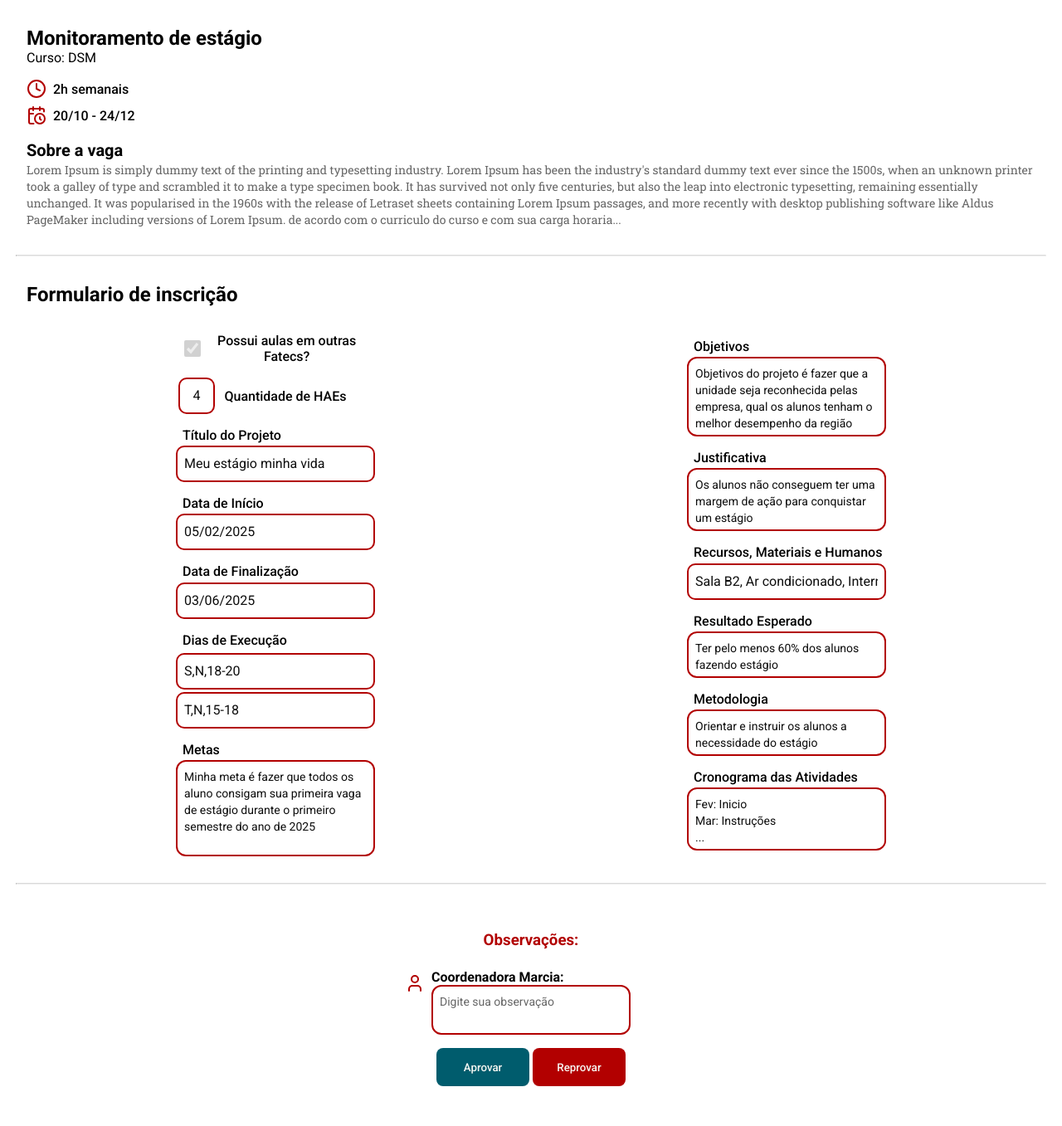
After one commit to DaniloAlvesantos/Fatec-PI-1, a PHP site: page /pages/admin/preview/inscricao.admin.html in a window 1280 px wide. The commit adds this page. Shown: the whole page at 83% size. Run offline with PHP 8.4, Linux system fonts and the light colour scheme.

Commit message:
edital admin almost done

```diff
--- a/src/pages/admin/painel.admin.html
+++ b/src/pages/admin/painel.admin.html
@@ -75,7 +75,7 @@
 
       <div class="cards-container">
         <div>
-          <a href="./me/inscricoes.html">
+          <a href="./inscricoes.admin.html">
             <div class="card-secondary">
               <h2>Inscrições</h2>
               <p>Visualize todas as inscrições</p>
--- /dev/null
+++ b/src/pages/admin/preview/inscricao.admin.html
@@ -0,0 +1,297 @@
+<!DOCTYPE html>
+<html lang="pt-br">
+  <head>
+    <meta charset="UTF-8" />
+    <meta name="viewport" content="width=device-width, initial-scale=1.0" />
+    <title>Inscrição | HAE Fatec Itapira</title>
+    <link rel="stylesheet" href="../../../styles/global.css" />
+    <link rel="stylesheet" href="../../../styles/components.css" />
+    <link rel="stylesheet" href="../../../styles/formulario.css" />
+    <script src="../../../components/state.js"></script>
+  </head>
+  <body>
+    <header-fatec
+      data-button-title="Voltar"
+      data-button-href="../painel.admin.html"
+    ></header-fatec>
+
+    <section id="hae-section">
+      <div id="hae-container">
+        <div>
+          <h1>Monitoramento de estágio</h1>
+          <p>Curso: DSM</p>
+        </div>
+        <div class="hae-container-header">
+          <span class="hae-container-header-info">
+            <img src="../../../public/icons/clock.svg" alt="" />
+            <p>2h semanais</p>
+          </span>
+          <span class="hae-container-header-info">
+            <img src="../../../public/icons/calendar-clock.svg" alt="" />
+            <p>20/10 - 24/12</p>
+          </span>
+        </div>
+      </div>
+
+      <div id="about-container">
+        <h3>Sobre a vaga</h3>
+        <p>
+          Lorem Ipsum is simply dummy text of the printing and typesetting
+          industry. Lorem Ipsum has been the industry's standard dummy text ever
+          since the 1500s, when an unknown printer took a galley of type and
+          scrambled it to make a type specimen book. It has survived not only
+          five centuries, but also the leap into electronic typesetting,
+          remaining essentially unchanged. It was popularised in the 1960s with
+          the release of Letraset sheets containing Lorem Ipsum passages, and
+          more recently with desktop publishing software like Aldus PageMaker
+          including versions of Lorem Ipsum. de acordo com o curriculo do curso
+          e com sua carga horaria...
+        </p>
+      </div>
+    </section>
+    <hr />
+    <section id="form-section">
+      <h2 class="form-title">Formulario de inscrição</h2>
+      <form id="form-subscription">
+        <div class="form-container">
+          <span class="checkfield">
+            <input
+              type="checkbox"
+              id="outras-fatecs"
+              name="outras-fatecs"
+              checked
+              disabled
+            />
+            <label for="outras-fatecs">Possui aulas em outras Fatecs?</label>
+          </span>
+
+          <span class="form-field-line">
+            <input
+              class="input-primary"
+              type="number"
+              id="quantidade-haes"
+              name="quantidade-haes"
+              max="10"
+              value="4"
+              disabled
+            />
+            <label for="quantidade-haes">Quantidade de HAEs</label>
+          </span>
+
+          <span class="form-field-column">
+            <label for="titulo-projeto">Título do Projeto</label>
+            <input
+              class="input-primary"
+              type="text"
+              id="titulo-projeto"
+              name="titulo-projeto"
+              placeholder="Nome do seu projeto"
+              value="Meu estágio minha vida"
+              disabled
+            />
+          </span>
+
+          <span class="form-field-column">
+            <label for="data-inicio">Data de Início</label>
+            <input
+              class="input-primary"
+              type="text"
+              id="data-inicio"
+              name="data-inicio"
+              value="05/02/2025"
+              disabled
+            />
+          </span>
+
+          <span class="form-field-column"
+            ><label for="data-finalizacao">Data de Finalização</label>
+            <input
+              class="input-primary"
+              type="text"
+              id="data-finalizacao"
+              name="data-finalizacao"
+              value="03/06/2025"
+              disabled
+          /></span>
+
+          <span class="form-field-column"
+            ><label>Dias de Execução</label>
+            <p class="error"></p>
+            <div id="container-inputs" class="form-field-column">
+              <input
+                class="input-primary"
+                type="text"
+                id="dia-execucao1"
+                name="dia-execucao"
+                autocomplete="off"
+                placeholder="Segunda, Noite, 17-19"
+                value="S,N,18-20"
+                disabled
+              />
+              <input
+                class="input-primary"
+                type="text"
+                id="dia-execucao2"
+                name="dia-execucao"
+                autocomplete="off"
+                placeholder="Segunda, Noite, 17-19"
+                value="T,N,15-18"
+                disabled
+              />
+            </div>
+          </span>
+
+          <span class="form-field-column">
+            <label for="metas">Metas</label>
+            <textarea
+              class="textarea-primary"
+              type="text"
+              id="metas"
+              name="metas"
+              placeholder="Diga suas metas"
+              disabled
+            >
+Minha meta é fazer que todos os aluno consigam sua primeira vaga de estágio durante o primeiro semestre do ano de 2025
+          </textarea
+            >
+          </span>
+        </div>
+
+        <div class="form-container">
+          <span class="form-field-column"
+            ><label for="objetivos">Objetivos</label>
+            <textarea
+              class="textarea-primary"
+              type="text"
+              id="objetivos"
+              name="objetivos"
+              placeholder="Diga seus objetivos"
+              disabled
+            >
+Objetivos do projeto é fazer que a unidade seja reconhecida pelas empresa, qual os alunos tenham o melhor desempenho da região</textarea
+            >
+          </span>
+
+          <span class="form-field-column"
+            ><label for="justificativa">Justificativa</label>
+            <textarea
+              class="textarea-primary"
+              type="text"
+              id="justificativa"
+              name="justificativa"
+              placeholder="Justifique seu projeto"
+              disabled
+            >
+Os alunos não conseguem ter uma margem de ação para conquistar um estágio</textarea
+            >
+          </span>
+
+          <span class="form-field-column">
+            <label for="recursos">Recursos, Materiais e Humanos</label>
+            <input
+              class="input-primary"
+              type="text"
+              id="recursos"
+              name="recursos"
+              placeholder="Sala, Mesa, Caderno..."
+              value="Sala B2, Ar condicionado, Internet"
+              disabled
+            />
+          </span>
+
+          <span class="form-field-column">
+            <label for="resultado-esperado">Resultado Esperado</label>
+            <textarea
+              class="textarea-primary"
+              type="text"
+              id="resultado-esperado"
+              name="resultado-esperado"
+              placeholder="Expectativas de resultado"
+              disabled
+            >
+Ter pelo menos 60% dos alunos fazendo estágio</textarea
+            >
+          </span>
+
+          <span class="form-field-column">
+            <label for="metodologia">Metodologia</label>
+            <textarea
+              class="textarea-primary"
+              type="text"
+              id="metodologia"
+              name="metodologia"
+              placeholder="Medoto de realização"
+              disabled
+            >
+Orientar e instruir os alunos a necessidade do estágio</textarea
+            >
+          </span>
+
+          <span class="form-field-column">
+            <label for="cronograma">Cronograma das Atividades</label>
+            <textarea
+              class="textarea-primary"
+              id="cronograma"
+              name="cronograma"
+              placeholder="Agosto: Apresentação..."
+              disabled
+            >
+Fev: Inicio
+Mar: Instruções
+...</textarea
+            >
+          </span>
+        </div>
+      </form>
+    </section>
+
+    <hr />
+
+    <article class="status-container">
+      <form class="form-obs">
+        <h3>Observações:</h3>
+
+        <div class="status-comment">
+          <img src="../../../public/icons/user.svg" alt="" />
+          <span>Coordenadora Marcia:</span>
+          <textarea
+            name="observacao"
+            id="observacao"
+            class="textarea-primary"
+            oninput="autoSize(this)"
+            placeholder="Digite sua observação"
+          ></textarea>
+        </div>
+
+        <div class="buttons">
+          <button
+            class="button-primary"
+            style="
+              --button-color: var(--fatec-blue-500);
+              --button-color-hover: var(--fatec-blue-700);
+            "
+          >
+            Aprovar
+          </button>
+          <button
+            class="button-primary"
+            style="
+              --button-color: var(--fatec-red-500);
+              --button-color-hover: var(--fatec-red-400);
+            "
+          >
+            Reprovar
+          </button>
+        </div>
+      </form>
+    </article>
+
+    <script src="../../../components/header.js"></script>
+    <script src="../../../scripts/form-inscricao.js"></script>
+    <script>
+      document.querySelectorAll("textarea[disabled]").forEach((element) => {
+        element.style.height = element.scrollHeight + "px";
+      });
+    </script>
+  </body>
+</html>
--- a/src/pages/home.html
+++ b/src/pages/home.html
@@ -27,7 +27,7 @@
             <p>Visualize os resultados da sua inscrição aqui</p>
           </span>
 
-          <a href="./painel.html">
+          <a href="./edital.html">
             <button
               class="button-secondary"
               style="
--- a/src/styles/painel.css
+++ b/src/styles/edital.css
@@ -40,3 +40,7 @@ section .card-secondary {
     font-size: var(--text-sm-font-size);
     line-height: var(--text-sm-line-height);
 }
+
+.card-secondary a, button {
+    width: 100%;
+}
--- a/src/styles/formulario.css
+++ b/src/styles/formulario.css
@@ -226,3 +226,17 @@ form .button-primary {
   font-size: 1rem;
   font-weight: bold;
 }
+
+.form-obs {
+  display: flex;
+  flex-direction: column;
+}
+
+.form-obs .status-comment {
+  display: inherit;
+  flex-direction: column;
+}
+
+.form-obs .buttons button {
+  width: 7rem;
+}
--- a/src/styles/global.css
+++ b/src/styles/global.css
@@ -9,10 +9,10 @@
   --fatec-dark-500: #0d0d0d;
   --fatec-gray-500: #666666;
   --fatec-gray-300: #dadada;
-  --fatec-blue-500:#005C6D;
-  --fatec-blue-700:#004854;
-  --fatec-lightblue-500:#00C1CF;
-  --fatec-lightblue-600:#00D8E8;
+  --fatec-blue-500: #005c6d;
+  --fatec-blue-700: #004854;
+  --fatec-lightblue-500: #00c1cf;
+  --fatec-lightblue-600: #00d8e8;
   /*  Media Query */
   --sm: 640px;
   --md: 768px;
--- a/src/styles/haes.css
+++ b/src/styles/haes.css
@@ -23,6 +23,8 @@ section h1 {
   width: 22rem;
 
   gap: 1rem;
+
+  margin: 1rem 0;
 }
 
 .card-hae-tag {
```
Also changed, not shown: src/pages/admin/inscricoes.admin.html (added, +100 -0 lines), src/pages/edital.html (renamed from src/pages/painel.html, +18 -3 lines), src/pages/me/preview/edital.resultado.html (added, +84 -0 lines), src/styles/edital.resultado.css (added, +78 -0 lines).
